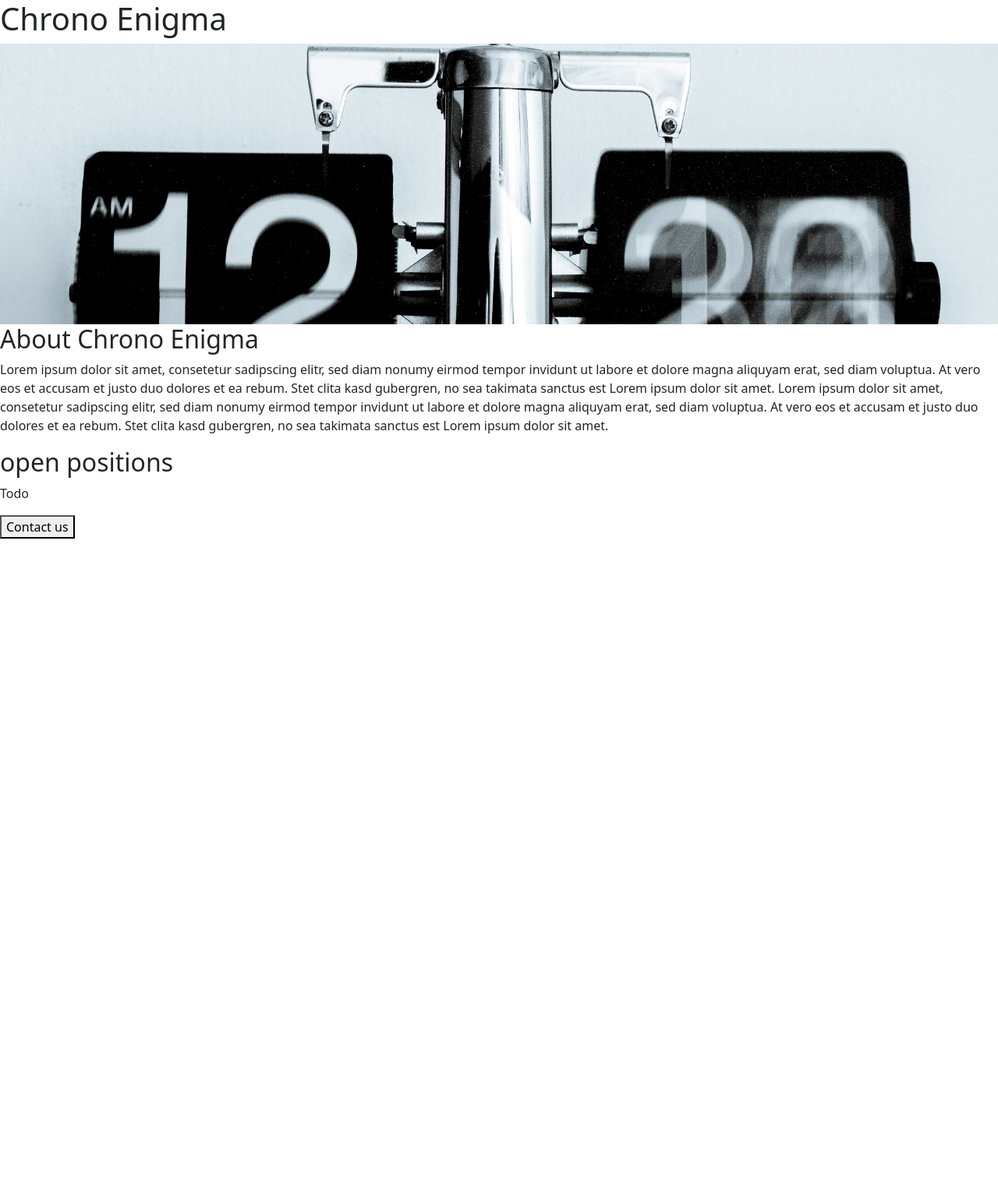
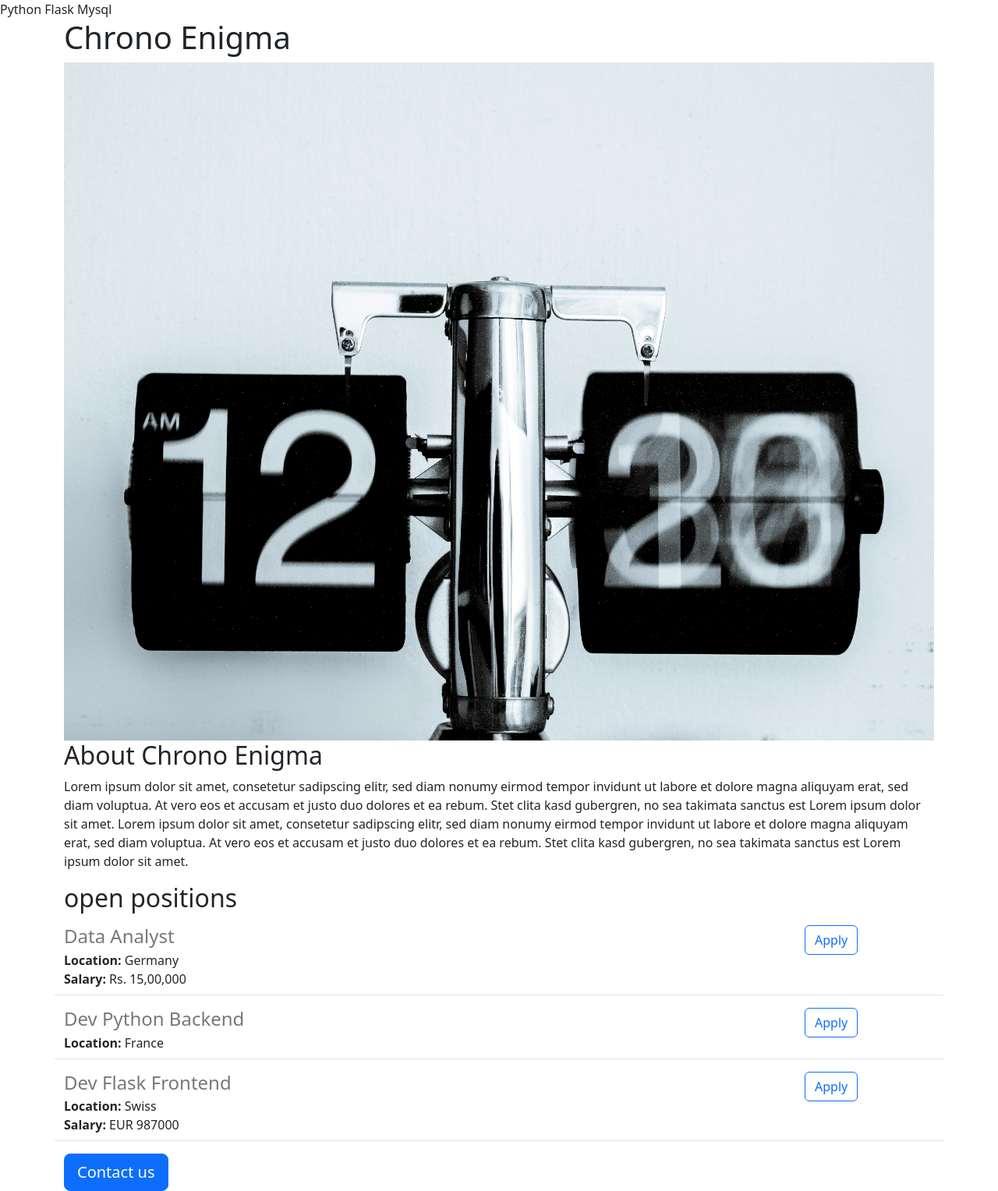
Before and after one commit to JosuaStricker/python-flask-mysql, a Flask app: page / in a window 1280 px wide. Shown: the whole page at 78% size. Before the commit the page ends 691 px from the top, so only its background shows below. Run offline with Flask 3, Linux system fonts and the light colour scheme.

Commit message:
jinja template

```diff
--- a/app.py
+++ b/app.py
@@ -2,11 +2,29 @@ from flask import Flask, render_template
 
 app = Flask(__name__)
 
+JOBS = [{
+    'id': 1,
+    'title': 'Data Analyst',
+    'location': 'Germany',
+    'salary': 'Rs.  15,00,000'
+}, {
+    'id': 2,
+    'title': 'Dev Python Backend',
+    'location': 'France',
+}, {
+    'id': 3,
+    'title': 'Dev Flask Frontend',
+    'location': 'Swiss',
+    'salary': 'EUR 987000'
+}]
+
 
 @app.route("/")
 def helloworld():
-  return render_template('home.html')
+    return render_template('home.html',
+                           jobs=JOBS,
+                           company_name='Chrono Enigma')
 
 
 if __name__ == '__main__':
-  app.run(host='0.0.0.0', debug=True)
+    app.run(host='0.0.0.0', debug=True)
--- a/templates/home.html
+++ b/templates/home.html
@@ -1,20 +1,17 @@
 <!DOCTYPE html>
 <html>
   <head>
-    <title>Python Flask Mysql</title>
-    <style>
-      #banner {
-        width: 100%;
-        height: 360px;
-        object-fit: cover;
-      }
-    </style>
+    <meta charset="utf-8">
+    <meta name="viewport" content="width=device-width, initial-scale=1">
     <link href="https://cdn.jsdelivr.net/npm/bootstrap@5.3.3/dist/css/bootstrap.min.css" rel="stylesheet" integrity="sha384-QWTKZyjpPEjISv5WaRU9OFeRpok6YctnYmDr5pNlyT2bRjXh0JMhjY6hW+ALEwIH" crossorigin="anonymous">
     <script src="https://cdn.jsdelivr.net/npm/bootstrap@5.3.3/dist/js/bootstrap.bundle.min.js" integrity="sha384-YvpcrYf0tY3lHB60NNkmXc5s9fDVZLESaAA55NDzOxhy9GkcIdslK1eN7N6jIeHz" crossorigin="anonymous"></script>
+    <link
+    <title>Python Flask Mysql</title>
   </head>
   <body>
-    <h1>Chrono Enigma</h1>
-    <img id="banner" src="../static/banner.jpg" height="320" width="100%">
+    <div class="container">
+    <h1>{{company_name}}</h1>
+    <img class="img-fluid" id="banner" src="../static/banner.jpg" >
 
     <h2>About Chrono Enigma</h2>
     <p>
@@ -22,8 +19,13 @@
     </p>
     <h2>open positions</h2>
     <p>
-      Todo
+      {% for job in jobs %}
+        {% include 'jobitem.html' %}
+      {% endfor %}
     </p>
-    <button>Contact us</button>
+    <button  class="btn btn-primary btn-lg">Contact us</button>
+    </div>
+
+
       </body>
 </html>
--- /dev/null
+++ b/templates/jobitem.html
@@ -0,0 +1,18 @@
+<div class="border-bottom row" style="margin-bottom:16px; padding-bottom:8px;">
+  <div class="col-10">
+    <h4 style="color:rgb(120,120,120); margin-bottom:4px; "> {{job['title']}}          </h4>
+    <div>
+      <b>Location:</b>
+      {{job['location']}}
+    </div>
+    {% if 'salary' in job %}
+    <div>
+      <b>Salary:</b>
+      {{job['salary']}}
+    </div>
+    {% endif %}
+  </div>
+  <div class="col-2">
+    <button type="button" class="btn btn-outline-primary">Apply</button>
+  </div>
+</div>
```
Also changed, not shown: style/style.css (added).
